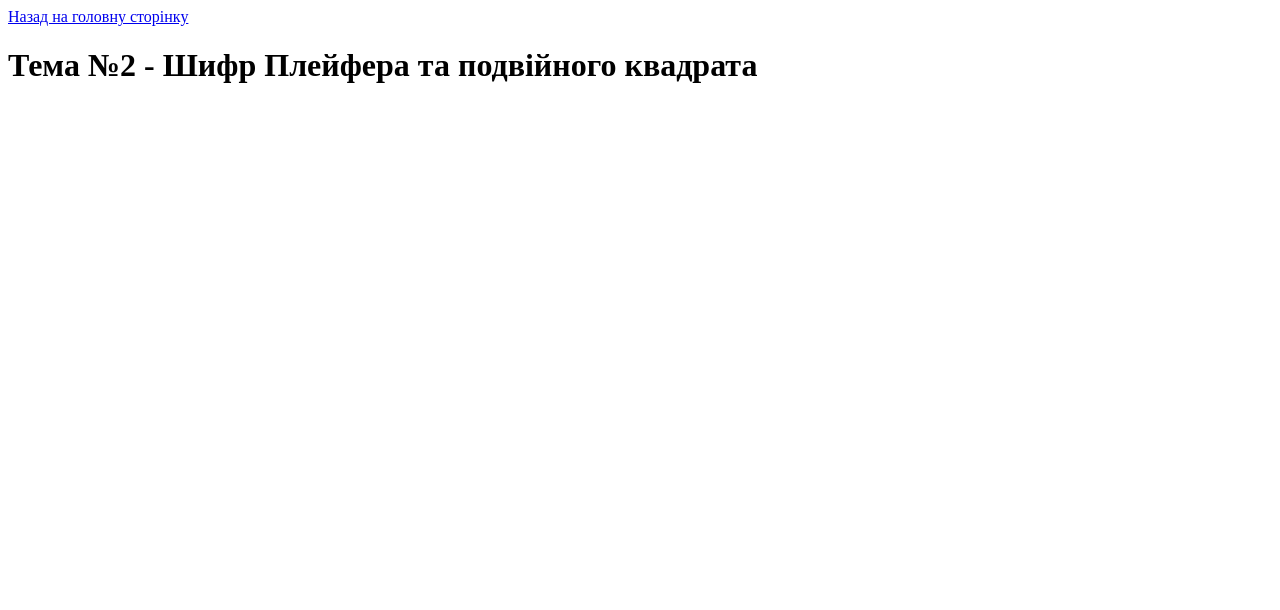
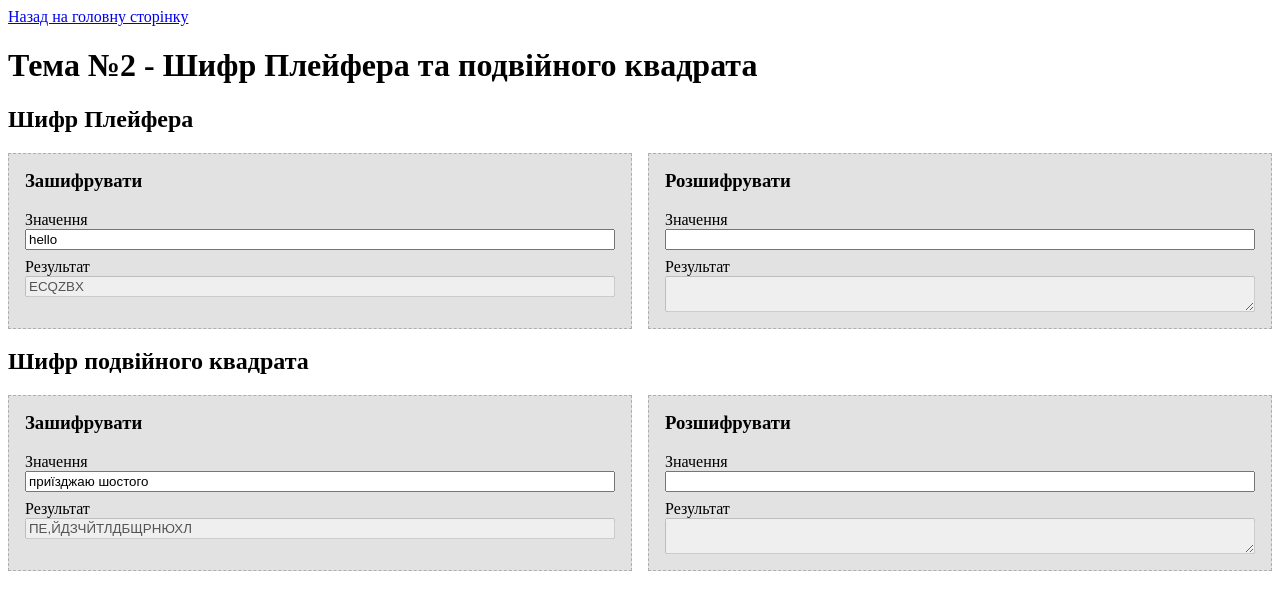
Before and after one commit to yurykozhenov/infosec, a website: page lab2/lab2.html in a window 1280 px wide. Drawn offline with Linux system fonts and the light colour scheme.

Commit message:
Add lab2

```diff
--- /dev/null
+++ b/lab2/lab2-cipher.js
@@ -0,0 +1,115 @@
+window.Cipher2 = function() {
+  class Cipher2 {
+    static encryptPlayfair(text, key, placeholder) {
+      const result = [];
+      const normalizedText = this._normalizeEncryptPlayfairInput(text, placeholder);
+
+      for (let i = 0; i < normalizedText.length; i += 2) {
+        const index1 = this._matrixIndexOf(normalizedText[i], key);
+        const index2 = this._matrixIndexOf(normalizedText[i+1], key);
+
+        if (index1[0] === index2[0]) {
+          result.push(
+            key[index1[0]][(index1[1] + 1) % key[0].length],
+            key[index2[0]][(index2[1] + 1) % key[0].length],
+          );
+        } else if (index1[1] === index2[1]) {
+          result.push(
+            key[(index1[0] + 1) % key.length][index1[1]],
+            key[(index2[0] + 1) % key.length][index2[1]],
+          );
+        } else {
+          result.push(
+            key[index1[0]][index2[1]],
+            key[index2[0]][index1[1]],
+          );
+        }
+      }
+
+      return result.join('');
+    }
+
+    static decryptPlayfair(text, key, placeholder) {
+      const result = [];
+
+      for (let i = 0; i < text.length; i += 2) {
+        const index1 = this._matrixIndexOf(text[i], key);
+        const index2 = this._matrixIndexOf(text[i+1], key);
+
+        if (index1[0] === index2[0]) {
+          result.push(
+            key[index1[0]][(key[0].length + index1[1] - 1) % key[0].length],
+            key[index2[0]][(key[0].length + index2[1] - 1) % key[0].length]
+          );
+        } else if (index1[1] === index2[1]) {
+          result.push(
+            key[(key.length + index1[0] - 1) % key.length][index1[1]],
+            key[(key.length + index2[0] - 1) % key.length][index2[1]],
+          );
+        } else {
+          result.push(
+            key[index1[0]][index2[1]],
+            key[index2[0]][index1[1]],
+          );
+        }
+      }
+
+      return result.join('').replace(new RegExp(placeholder, 'g'), '');
+    }
+
+    static encryptDoubleSquare(text, key1, key2, placeholder) {
+      const result = [];
+
+      if (text.length % 2 !== 0) {
+        text += placeholder;
+      }
+
+      for (let i = 0; i < text.length; i += 2) {
+        const index1 = this._matrixIndexOf(text[i], key1);
+        const index2 = this._matrixIndexOf(text[i+1], key2);
+
+        result.push(key2[index1[0]][index2[1]], key1[index2[0]][index1[1]]);
+      }
+
+      return result.join('');
+    }
+
+    static decryptDoubleSquare(text, key1, key2, placeholder) {
+      return this.encryptDoubleSquare(text, key2, key1, placeholder);
+    }
+
+    static _normalizeEncryptPlayfairInput(text, placeholder) {
+      const normalizedText = [];
+
+      for (let i = 0; i < text.length; i += 2) {
+        normalizedText.push(text[i]);
+
+        if (text[i] === text[i+1]) {
+          normalizedText.push(placeholder);
+        }
+
+        if (i !== text.length - 1) {
+          normalizedText.push(text[i+1]);
+        }
+      }
+
+      if (normalizedText.length % 2 !== 0) {
+        normalizedText.push(placeholder);
+      }
+
+      return normalizedText;
+    }
+
+    static _matrixIndexOf(char, array) {
+      for (let i = 0; i < array.length; i++) {
+        const index = array[i].indexOf(char);
+
+        if (index !== -1) {
+          return [i, index];
+        }
+      }
+    }
+  }
+
+  return Cipher2;
+}();
--- /dev/null
+++ b/lab2/lab2-ui.js
@@ -0,0 +1,95 @@
+window.L2 = (function() {
+  const PLAYFAIR_KEY = [
+    ['L', 'G', 'D', 'B', 'A'],
+    ['Q', 'M', 'H', 'E', 'C'],
+    ['U', 'R', 'N', 'I', 'F'],
+    ['X', 'V', 'S', 'O', 'K'],
+    ['Z', 'Y', 'W', 'T', 'P'],
+  ];
+  const DOUBLE_SQUARE_KEY_1 = [
+    ['Ч', ' ', 'В', 'І', 'П'],
+    ['О', 'К', 'Й', 'Д', 'У'],
+    ['Г', 'Ш', 'З', 'Є', 'Ф'],
+    ['Л', 'Ї', 'Х', 'А', ','],
+    ['Ю', 'Р', 'Ж', 'Щ', 'Н'],
+    ['Ц', 'Б', 'И', 'Т', 'Ь'],
+    ['.', 'С', 'Я', 'М', 'Е'],
+  ];
+  const DOUBLE_SQUARE_KEY_2 = [
+    ['Е', 'Л', 'Ц', 'Й', 'П'],
+    ['.', 'Х', 'Ї', 'А', 'Н'],
+    ['Ш', 'Д', 'Є', 'К', 'С'],
+    ['І', ' ', 'Б', 'Ф', 'У'],
+    ['Я', 'Т', 'И', 'Ч', 'Г'],
+    ['М', 'О', ',', 'Ж', 'Ь'],
+    ['В', 'Щ', 'З', 'Ю', 'Р'],
+  ];
+  const PLAYFAIR_PLACEHOLDER = 'X';
+  const DOUBLE_SQUARE_PLACEHOLDER = ' ';
+
+  function init() {
+    const encryptPlayfairForm = document.encryptPlayfairForm;
+    encryptPlayfairForm.value.value = 'hello';
+
+    const encryptDoubleSquareForm = document.encryptDoubleSquareForm;
+    encryptDoubleSquareForm.value.value = 'приїзджаю шостого';
+
+    encryptPlayfair();
+    encryptDoubleSquare();
+  }
+
+  function encryptPlayfair() {
+    const form = document.encryptPlayfairForm;
+    const value = form.value.value;
+
+    form.result.value = Cipher2.encryptPlayfair(
+      value.toUpperCase().replace(/ /g, ''),
+      PLAYFAIR_KEY,
+      PLAYFAIR_PLACEHOLDER
+    );
+  }
+
+  function encryptDoubleSquare() {
+    const form = document.encryptDoubleSquareForm;
+    const value = form.value.value;
+
+    form.result.value = Cipher2.encryptDoubleSquare(
+      value.toUpperCase(),
+      DOUBLE_SQUARE_KEY_1,
+      DOUBLE_SQUARE_KEY_2,
+      DOUBLE_SQUARE_PLACEHOLDER,
+    );
+  }
+
+  function decryptPlayfair() {
+    const form = document.decryptPlayfairForm;
+    const value = form.value.value;
+
+    form.result.value = Cipher2.decryptPlayfair(
+      value.toUpperCase().replace(/ /g, ''),
+      PLAYFAIR_KEY,
+      PLAYFAIR_PLACEHOLDER
+    );
+  }
+
+  function decryptDoubleSquare() {
+    const form = document.decryptDoubleSquareForm;
+    const value = form.value.value;
+
+    form.result.value = Cipher2.decryptDoubleSquare(
+      value.toUpperCase(),
+      DOUBLE_SQUARE_KEY_1,
+      DOUBLE_SQUARE_KEY_2,
+      DOUBLE_SQUARE_PLACEHOLDER,
+    );
+  }
+
+  init();
+
+  return {
+    encryptPlayfair,
+    encryptDoubleSquare,
+    decryptPlayfair,
+    decryptDoubleSquare,
+  }
+})();
--- a/lab2/lab2.html
+++ b/lab2/lab2.html
@@ -4,10 +4,95 @@
     <meta charset="utf-8">
     <meta name="viewport" content="width=device-width, initial-scale=1">
     <title>Захист інформації</title>
+
+    <link rel="stylesheet" href="../styles.css">
   </head>
+
   <body>
     <a href="../index.html">Назад на головну сторінку</a>
 
     <h1>Тема №2 - Шифр Плейфера та подвійного квадрата</h1>
+
+    <main>
+      <section>
+        <h2>Шифр Плейфера</h2>
+
+        <section>
+          <article>
+            <form name="encryptPlayfairForm">
+              <h3>Зашифрувати</h3>
+
+              <div>
+                <label>Значення</label>
+                <input name="value" onchange="L2.encryptPlayfair()">
+              </div>
+
+              <div>
+                <label>Результат</label>
+                <input name="result" disabled>
+              </div>
+            </form>
+          </article>
+
+          <article>
+            <form name="decryptPlayfairForm">
+              <h3>Розшифрувати</h3>
+
+              <div>
+                <label>Значення</label>
+                <input name="value" onchange="L2.decryptPlayfair()">
+              </div>
+
+              <div>
+                <label>Результат</label>
+                <textarea name="result" disabled></textarea>
+              </div>
+            </form>
+          </article>
+        </section>
+      </section>
+
+      <section>
+        <h2>Шифр подвійного квадрата</h2>
+
+        <section>
+          <article>
+            <form name="encryptDoubleSquareForm">
+              <h3>Зашифрувати</h3>
+
+              <div>
+                <label>Значення</label>
+                <input name="value" onchange="L2.encryptDoubleSquare()">
+              </div>
+
+              <div>
+                <label>Результат</label>
+                <input name="result" disabled>
+              </div>
+            </form>
+          </article>
+
+          <article>
+            <form name="decryptDoubleSquareForm">
+              <h3>Розшифрувати</h3>
+
+              <div>
+                <label>Значення</label>
+                <input name="value" onchange="L2.decryptDoubleSquare()">
+              </div>
+
+              <div>
+                <label>Результат</label>
+                <textarea name="result" disabled></textarea>
+              </div>
+            </form>
+          </article>
+        </section>
+      </section>
+    </main>
+
+    <script src="../constants.js"></script>
+    <script src="./lab2-cipher.js"></script>
+    <script src="./lab2-ui.js"></script>
   </body>
 </html>
```
Also changed, not shown: index.html (+7 -2 lines).
